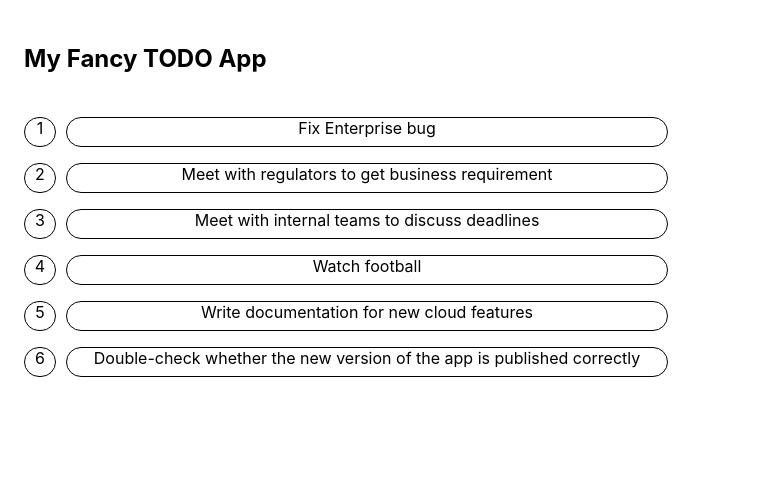
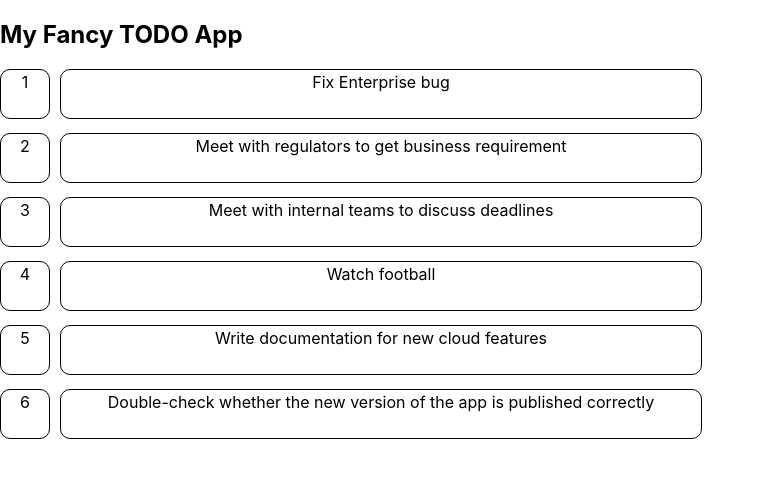
Before and after one commit to ptmdmusique/react-basic, a React (Create React App) app: page / in a window 1280 px wide. Shown: the top 478 px of the page, without its empty margins (0-765 px from the left). Built offline with nearby package versions, Linux system fonts and the light colour scheme.

Commit message:
Formatted list reviewing

```diff
--- a/src/App.css
+++ b/src/App.css
@@ -1,5 +1,7 @@
 .App {
   text-align: center;
+  vertical-align: middle;
+  padding: 24px 24px 24px 24px;
 }
 
 .App-logo {
@@ -28,33 +30,32 @@
   color: #61dafb;
 }
 
-.title {
-  padding: 24px 24px 24px 24px;
-}
-
 .container {
   display: flex;
-  height: 30px;
+  height: 48px;
   margin-bottom: 16px;
   text-align: center;
-  padding: 0px 0px 0px 24px;
 }
 
 
 .id-container {
-  width:30px;
+  width:  48px;
+  height: 48px;
   border: 1px solid;
-  border-radius: 30px;
+  border-radius: 10px;
 }
 
 .task-name-container {
-  width: 600px;
+  width: 640px;
+  height: 48px;
   margin-left: 10px;
   border: 1px solid;
-  border-radius: 30px;
+  border-radius: 10px;
 }
 
-
+.text{
+  vertical-align: middle;
+}
 
 @keyframes App-logo-spin {
   from {
--- a/src/App.tsx
+++ b/src/App.tsx
@@ -5,13 +5,15 @@ import { taskList } from "./taskList";
 function TaskShow() {
   return (
     <div>
-      <div className="title">
-        <h2>My Fancy TODO App</h2>
-      </div>
+      <h2>My Fancy TODO App</h2>
       {taskList.map((task) => (
         <div className="container">
-            <div className="id-container">{task.id}</div>
-            <div className="task-name-container">{task.name}</div>
+            <div className="id-container">
+              <span className="text">{task.id}</span>
+            </div>
+            <div className="task-name-container">
+              <span className="text">{task.name}</span>
+            </div>
         </div>
       ))}
     </div>
```
